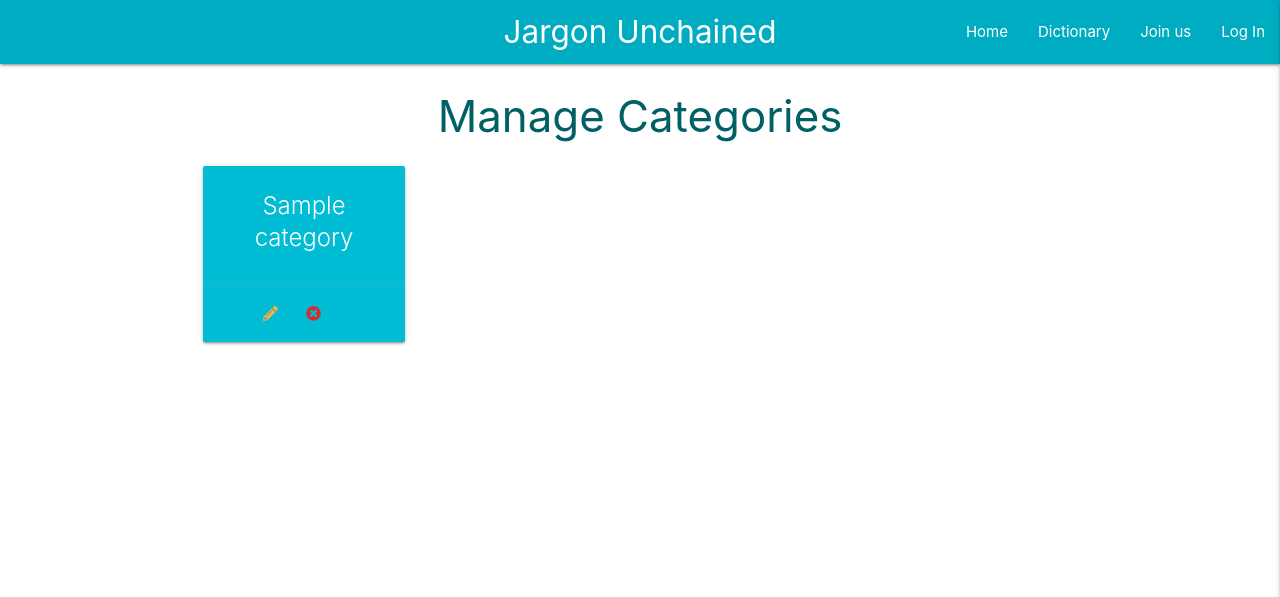
After one commit to dandavies23/jargon-unchained, a Flask app: page /get_categories in a window 1280 px wide. The commit adds this page. Shown: the top 597 px of the page. Run offline with Flask 2, Linux system fonts and the light colour scheme; a database or web service that is not in the repository returns one stand-in record (values such as "Sample title"); some libraries are stand-ins or nearby versions.

Commit message:
Add Manage Categories function for all users

```diff
--- a/app.py
+++ b/app.py
@@ -154,6 +154,11 @@ def delete_jargon(entry_id):
     return redirect(url_for("get_jargon"))
 
 
+@app.route("/get_categories")
+def get_categories():
+    categories = list(mongo.db.categories.find().sort("category_name", 1)) #sort categories alphabetically and return as list
+    return render_template("categories.html", categories=categories)
+
 if __name__ == "__main__":
     app.run(host=os.environ.get("IP"),
             port=int(os.environ.get("PORT")),
--- a/templates/base.html
+++ b/templates/base.html
@@ -26,6 +26,7 @@
                 <li><a href="{{ url_for('get_jargon') }}">Dictionary</a></li>
                 {% if session.user %}
                   <li><a href="{{ url_for('add_jargon') }}">Contribute</a></li>
+                  <li><a href="{{ url_for('get_categories') }}">Manage Categories</a></li>
                   <li><a href="{{ url_for('profile', username=session['user']) }}">Profile</a></li>
                   <li><a href="{{ url_for('logout') }}">Log Out</a></li>
                 {% else %}
@@ -40,7 +41,8 @@
             <li><a href="">Home</a></li>
             <li><a href="{{ url_for('get_jargon') }}">Dictionary</a></li>
               {% if session.user %}
-              <li><a href="{{ url_for('add_jargon') }}">Contribute</a></li>
+                <li><a href="{{ url_for('add_jargon') }}">Contribute</a></li>
+                <li><a href="{{ url_for('get_categories') }}">Manage Categories</a></li>
                 <li><a href="{{ url_for('profile', username=session['user']) }}">Profile</a></li>
                 <li><a href="{{ url_for('logout') }}">Log Out</a></li>
               {% else %}
--- /dev/null
+++ b/templates/categories.html
@@ -0,0 +1,21 @@
+{% extends "base.html" %}
+{% block content %}
+
+    <h3 class="center-align cyan-text text-darken-4">Manage Categories</h3>
+
+    <div class="row">
+        {% for category in categories %}
+            <div class="col s12 m3">
+                <div class="card cyan center-align">
+                    <div class="card-content white-text">
+                        <span class="card-title">{{ category.category_name }}</span>
+                    </div>
+                    <div class="card-action">
+                        <a href="#"><i class="fas fa-pencil-alt"></i></a>
+                        <a href="#"><i class="fas fa-times-circle red-text text-darken-2"></i></i></a>
+                    </div>
+                </div>
+            </div>
+        {% endfor %}
+    </div>
+{% endblock %}
--- a/templates/jargon.html
+++ b/templates/jargon.html
@@ -1,7 +1,8 @@
 {% extends "base.html" %}
 {% block content %}
-                {% for entry in jargon %}
+
         <div class="row">
+            {% for entry in jargon %}
             <div class="col s12 m9 l10 push-m3 push-l2">
                 <div id="{{ entry.jargon_name }}" class="section scrollspy">
                     <h4>{{ entry.jargon_name }}</h4>
@@ -24,7 +25,7 @@
                         </div>
                 </div>
             </div>
-                {% endfor %}
+            {% endfor %}
 
             <div class="col hide-on-small-only m3 l2 pull-m9 pull-l10">
                 <ul class="section table-of-contents">
```
